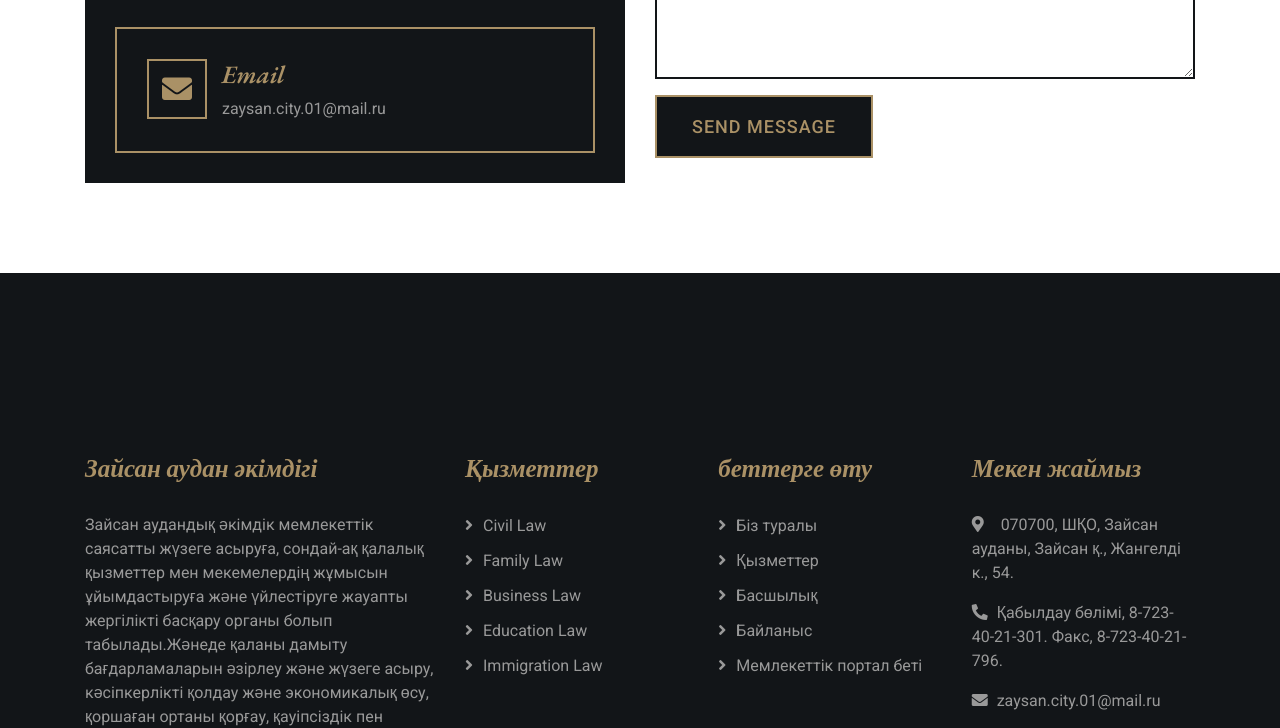
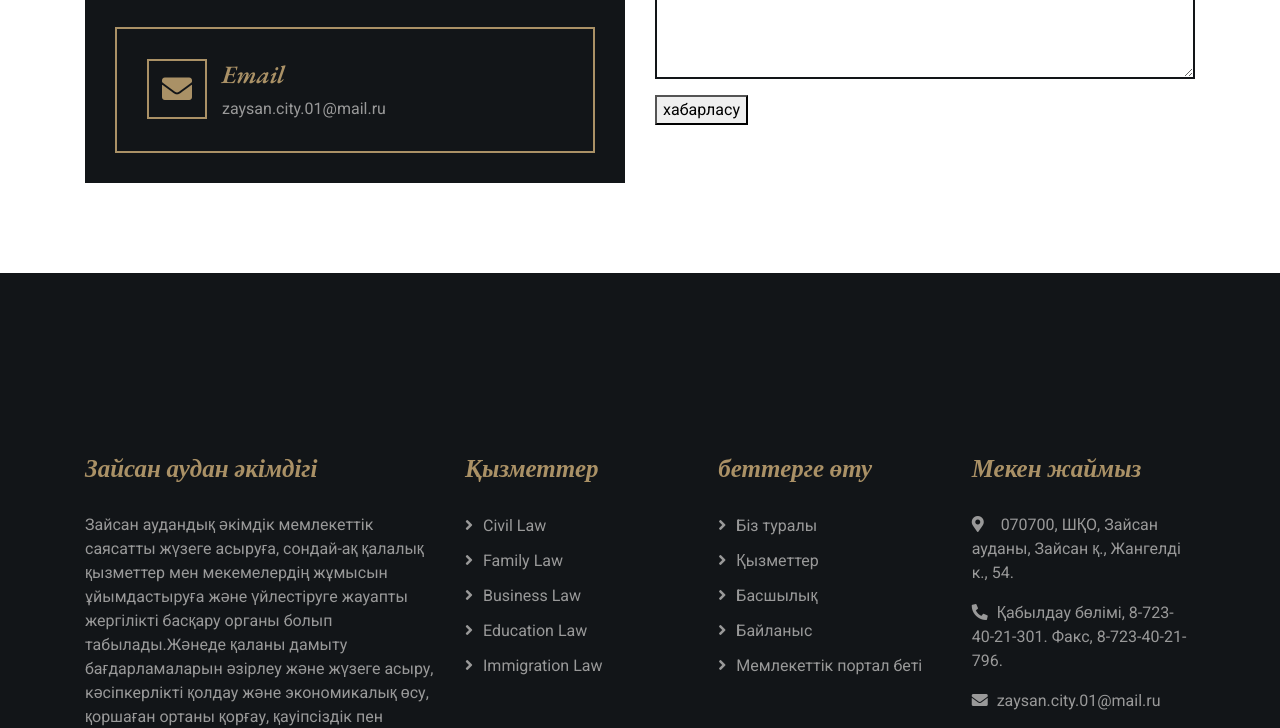
Before and after one commit to 19-04/zaysan_city, a plain HTML site: page contact.html in a window 1280 px wide. Shown: the part 1026-1754 px from the top of the page. Drawn offline with nearby package versions, Linux system fonts and the light colour scheme.

Commit message:
Update contact.html

```diff
--- a/contact.html
+++ b/contact.html
@@ -160,7 +160,8 @@
                                         <textarea class="form-control" placeholder="сұрағыңыз" required="required" ></textarea>
                                     </div>
                                     <div>
-                                        <button class="btn" type="submit">Send Message</button>
+                                        <button onclick="window.location.href='https://wa.me/+77781074420'">хабарласу</button>
+
                                     </div>
                                 </form>
                             </div>
```
